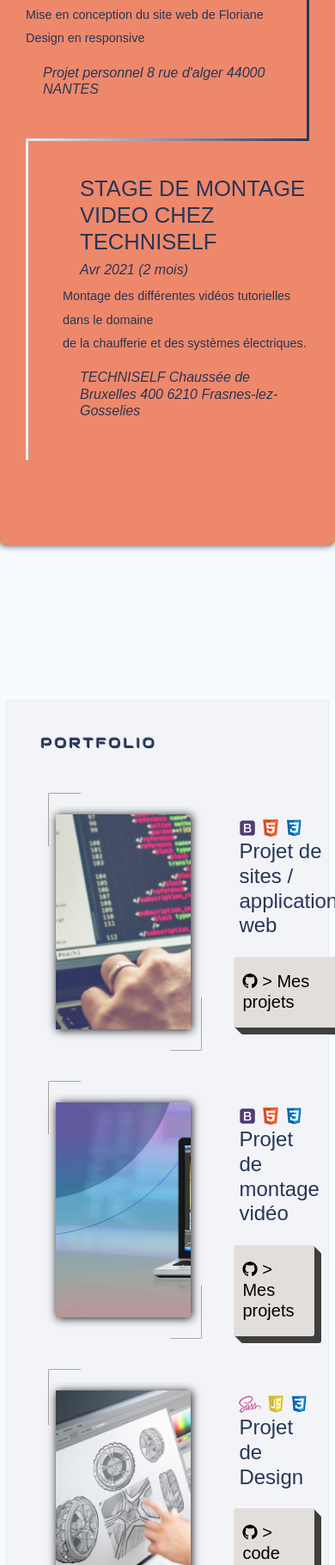
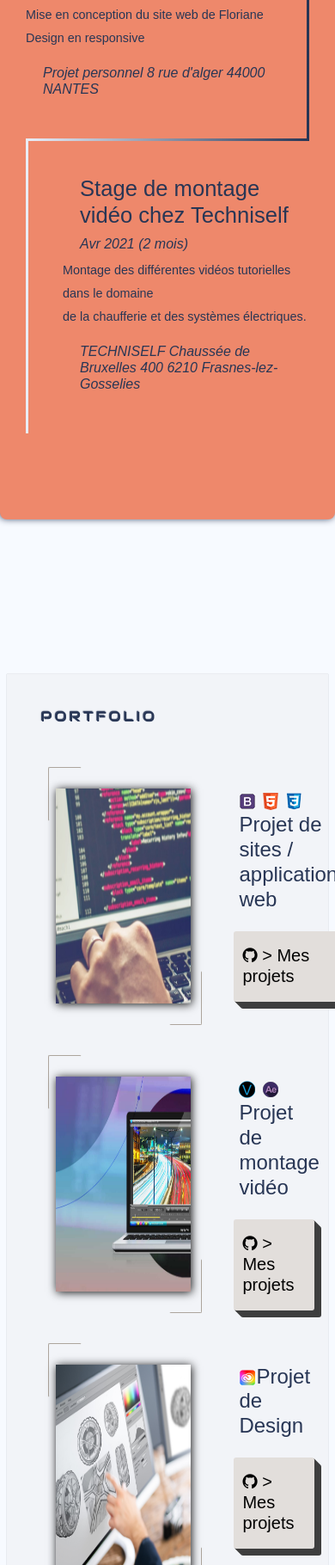
Before and after one commit to GColloch/Portfolio, a PHP site: page / in a window 390 px wide; the page is wider, and only the part inside the window is pictured. Shown: the part 4680-6500 px from the top of that part at 86% size. Run offline with PHP 8.4, Linux system fonts and the light colour scheme; some web fonts are replaced.

Commit message:
modif CV

```diff
--- a/index.html
+++ b/index.html
@@ -160,6 +160,7 @@
 
     <section id="parcours">
       <h3>Expériences</h3>
+
       <div>
         <div class="timeline">
           <h4>My Digital Project</h4>
@@ -171,10 +172,10 @@
           <h6>MyDigitalSchool
               4 Chemin de la Chatterie
               44000 NANTES</h6>
-      </div>
+    </div>
       <div class="timeline">
         <h4>Soleneos</h4>
-        <h6>Janv 2023 (En cours)</h6>
+        <h6>Janv 2023 (2 mois)</h6>
         <p>
           Rechercher des langages ou logiciels pour afficher des <br>
           informations météorologiques sous formes de graphiques
@@ -239,7 +240,7 @@
           </div>
 
           <div class="timeline">
-              <h4>STAGE DE MONTAGE VIDEO CHEZ TECHNISELF</h4>
+              <h4>Stage de montage vidéo chez Techniself</h4>
               <h6>Avr 2021 (2 mois)</h6>
               <p>Montage des différentes vidéos tutorielles dans le domaine <br>
                   de la chaufferie et des systèmes électriques.
@@ -266,7 +267,7 @@
         <div class="legende">
           <h4><img src="./media/bootstrap.png" alt="bootstrap"> <img src="./media/html.png" alt="html"> <img src="./media/css.png" alt="css">Projet de sites / applications web</h4>
           <p>Ici se trouve tous mes projets de développement web (sites internet, jeux..)</p>
-          <a href="/Pages/Montage_Vidéo.html" target="_blank"><h5><i class="fa fa fa-github"></i> > Mes projets</h5></a>
+          <a href="/Pages/Dev.html" target="_blank"><h5><i class="fa fa fa-github"></i> > Mes projets</h5></a>
         </div>
       </div>
 
@@ -279,7 +280,7 @@
           </div>
         </div>
         <div class="legende">
-          <h4><img src="./media/bootstrap.png" alt="bootstrap"> <img src="./media/html.png" alt="html"> <img src="./media/css.png" alt="css">Projet de montage vidéo</h4>
+          <h4><img src="./media/Vegas_Pro_15.0.png" alt="Vegas_Pro_15"> <img src="./media/After_effect.png" alt="After_effect">Projet de montage vidéo</h4>
           <p>Ici se trouve tous mes projets de montage vidéo (vidéo perso/pro, trailer de jeux..)</p>
           <a href="/Pages/Montage_Vidéo.html" target="_blank"><h5><i class="fa fa fa-github"></i> > Mes projets</h5></a>
         </div>
@@ -294,9 +295,9 @@
           </div>
         </div>
         <div class="legende">
-          <h4><img src="./media/sass.png" alt="sass"> <img src="./media/js.png" alt="js"> <img src="./media/css.png" alt="css"> Projet de Design</h4>
+          <h4><img src="./media/Adobe.png" alt="Adobe">Projet de Design</h4>
           <p>Ici se trouve tous mes projets de design (moodboard, logo..)</p>
-          <a href="/Pages/Design.html" target="_blank"><h5><i class="fa fa fa-github"></i> > code source du projet</h5></a>
+          <a href="/Pages/Design.html" target="_blank"><h5><i class="fa fa fa-github"></i> > Mes projets</h5></a>
         </div>
       </div>
     </div>
--- a/style.css
+++ b/style.css
@@ -32,7 +32,7 @@
 header {
   text-align: center;
   height: 100vh;
-  background-color: #ee886b;
+  background-image: url(/media/header.jpg);
   background-size: cover;
 }
 h1 {
@@ -583,6 +583,10 @@
   header{
     height: 120vh;
   }
+  .projet a img{
+    width: 300px;
+    height: 250px;
+  }
 }
 @media screen and (max-width: 520px) {
   h1 {
@@ -613,4 +617,12 @@
   float: none;
   display: block;
   }
+  .projet a img{
+    width: 300px;
+    height: 250px;
+  }
+  #hobbies img{
+    width: 100px;
+    height: 300px;
+  }
 }
```
Also changed, not shown: media/36223.png (deleted), media/Adobe.png (added), media/After_effect.png (added), media/Vegas_Pro_15.0.png, media/parcours.jpg (deleted), 4 other files.
